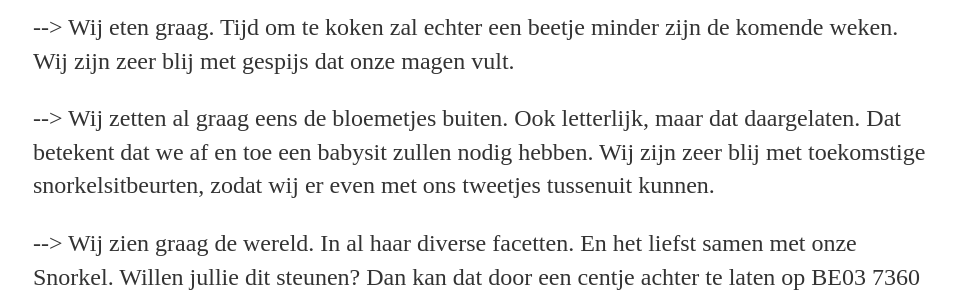
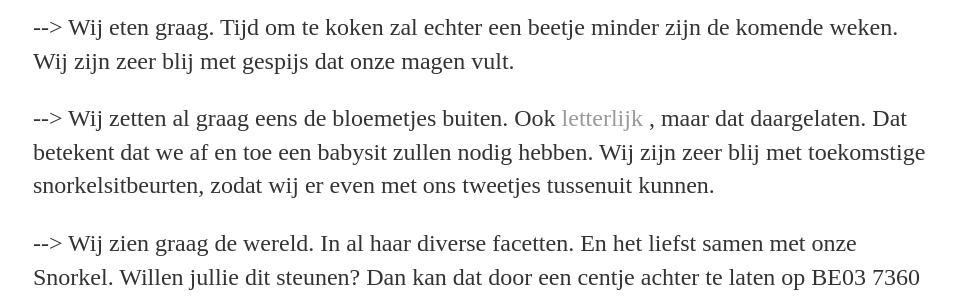
Before and after one commit to ministerievanhetgoeieleven/ministerievanhetgoeieleven.github.io, a Jekyll site: the page built from Inspiratie/index.html, in a window 1280 px wide. Shown: the part 335-635 px from the top of the page, without its empty margins (159-1115 px from the left). Built offline with Jekyll 4.4.1, drawn with Linux system fonts in a browser that asks for light colours; part of the change alters nothing that is shown.

```diff
--- a/Inspiratie/index.html
+++ b/Inspiratie/index.html
@@ -7,7 +7,7 @@ title: Ministerie van het Goeie Leven
 	<p> Allereerst, een cadeautje is echt géén verplichting. We willen vooral onze blijdschap met jullie delen, en het belangrijkste voor ons is om dat samen te doen.
 	<p> Wil je toch iets meenemen? Hier zijn enkele tips:
 	<p> --> Wij eten graag. Tijd om te koken zal echter een beetje minder zijn de komende weken. Wij zijn zeer blij met gespijs dat onze magen vult.
-	<p> --> Wij zetten al graag eens de bloemetjes buiten. Ook letterlijk, maar dat daargelaten. Dat betekent dat we af en toe een babysit zullen nodig hebben. Wij zijn zeer blij met toekomstige snorkelsitbeurten, zodat wij er even met ons tweetjes tussenuit kunnen.
+	<p> --> Wij zetten al graag eens de bloemetjes buiten. Ook <a href='bloemen.jpg'> letterlijk </a>, maar dat daargelaten. Dat betekent dat we af en toe een babysit zullen nodig hebben. Wij zijn zeer blij met toekomstige snorkelsitbeurten, zodat wij er even met ons tweetjes tussenuit kunnen.
 	<p> --> Wij zien graag de wereld. In al haar diverse facetten. En het liefst samen met onze Snorkel. Willen jullie dit steunen? Dan kan dat door een centje achter te laten op BE03 7360 2419 3884, met de vermelding 'Groeisubsidie Snorkel'.
 	<p> --> We hebben al veel, maar met een aantal zaken gaat de infrastructuur van het ministerie er nog meer op vooruit. Jullie kunnen ze <a href='https://docs.google.com/spreadsheets/d/1kA4w8irqT1zlClYcpiO0YBYGyBcZejc92l6uViZ0CVU/edit?usp=sharing'> hier </a> terugvinden. Laat gerust een berichtje achter indien jullie een van deze zaken willen subsidiëren.
 	<p>
```
